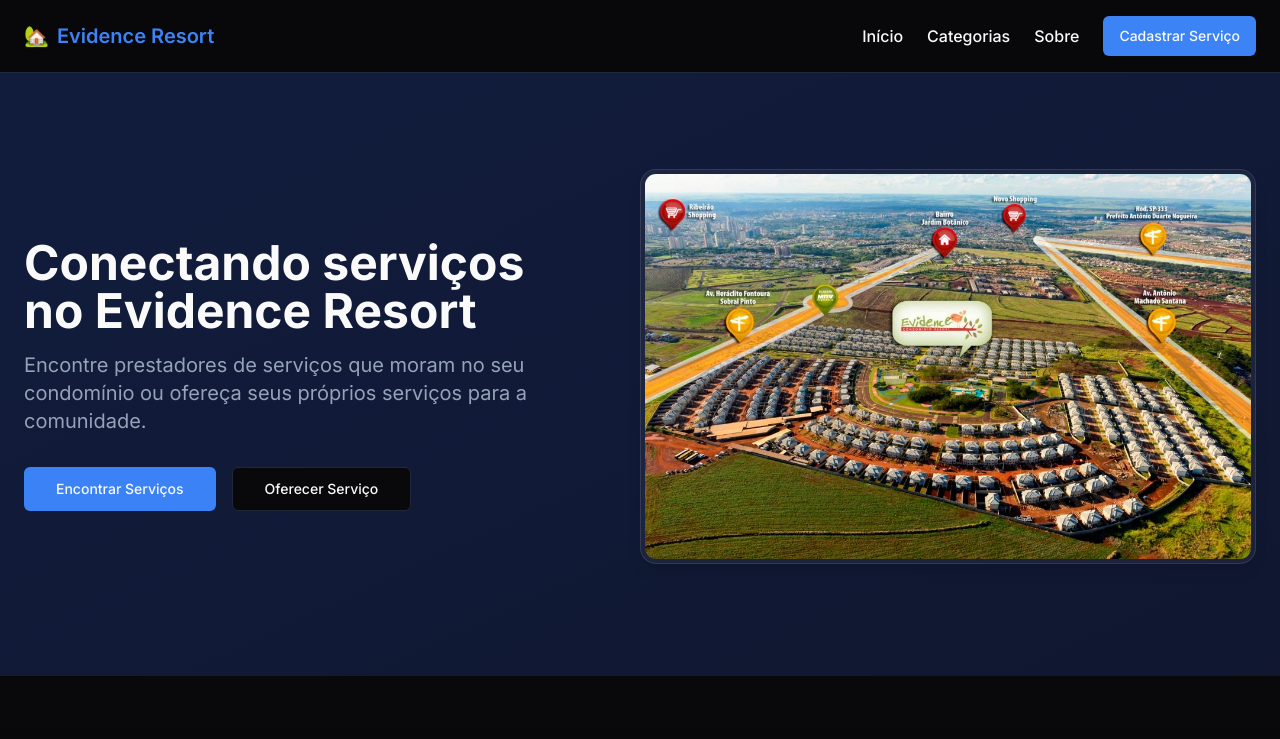
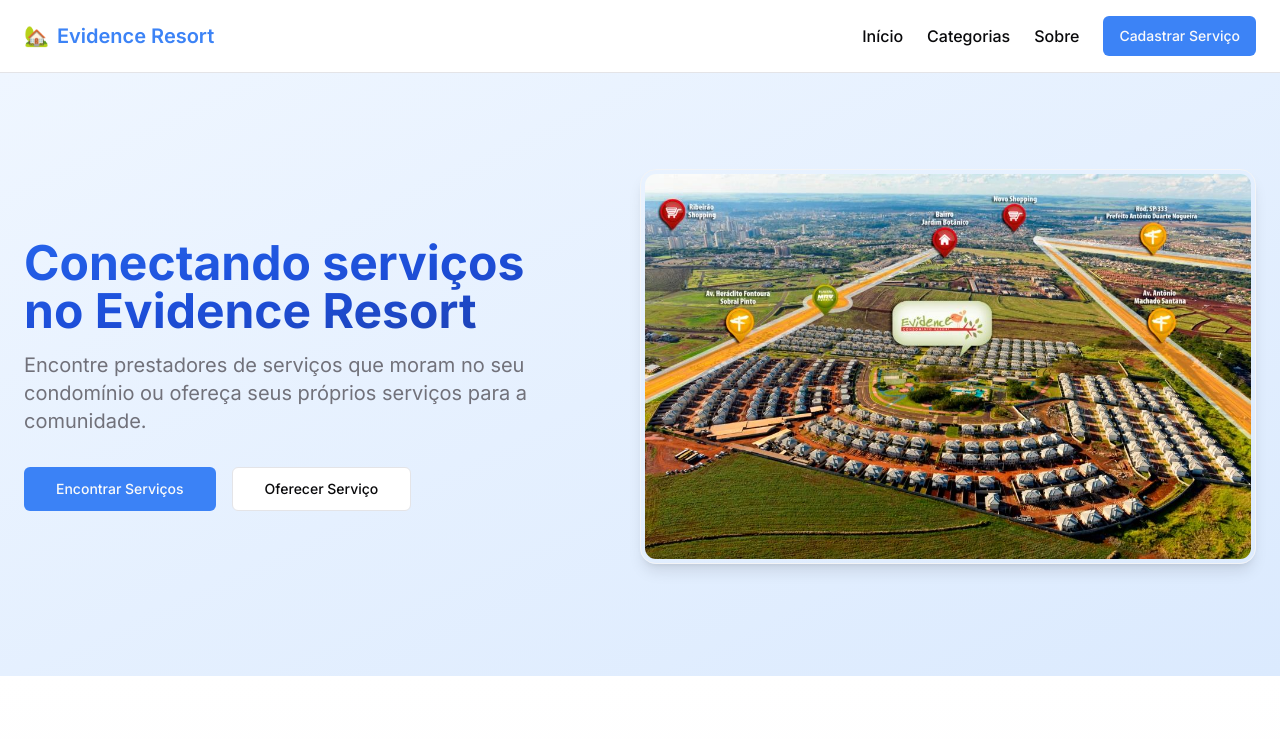
Before and after one commit to natanaelddd/neighborly-services-app, a React (Vite) app: page / in a window 1280 px wide. Shown: the top 739 px of the page. Built offline with nearby package versions, Linux system fonts and the light colour scheme.

Commit message:
Refactor: revert to white theme
Reverts the color theme to white, as requested by the user. This affects the background, text, and other UI elements.

```diff
--- a/src/components/HeroSection.tsx
+++ b/src/components/HeroSection.tsx
@@ -4,7 +4,7 @@ import { Link } from "react-router-dom";
 
 const HeroSection = () => {
   return (
-    <section className="bg-gradient-to-br from-blue-900/40 to-blue-950/50 py-16 md:py-24">
+    <section className="bg-gradient-to-br from-brand-light-blue to-blue-100 py-16 md:py-24">
       <div className="container-custom">
         <div className="flex flex-col md:flex-row items-center">
           <div className="md:w-1/2 md:pr-12 mb-8 md:mb-0">
@@ -31,7 +31,7 @@ const HeroSection = () => {
             <img
               src="/lovable-uploads/6e14ad1d-a7ee-4102-8b93-afcfdc189f62.png"
               alt="Evidence Resort Condomínio - Vista aérea"
-              className="rounded-2xl shadow-lg w-full h-auto object-cover glass-morphism p-1 mb-4"
+              className="rounded-2xl shadow-lg w-full h-auto object-cover p-1 border border-gray-100 mb-4"
             />
           </div>
         </div>
--- a/src/index.css
+++ b/src/index.css
@@ -7,33 +7,33 @@
 
 @layer base {
   :root {
-    --background: 240 10% 3.9%;
-    --foreground: 0 0% 98%;
+    --background: 0 0% 100%;
+    --foreground: 240 10% 3.9%;
 
-    --card: 240 10% 3.9%;
-    --card-foreground: 0 0% 98%;
+    --card: 0 0% 100%;
+    --card-foreground: 240 10% 3.9%;
 
-    --popover: 240 10% 3.9%;
-    --popover-foreground: 0 0% 98%;
+    --popover: 0 0% 100%;
+    --popover-foreground: 240 10% 3.9%;
 
     --primary: 217 91% 60%;
-    --primary-foreground: 210 40% 98%;
+    --primary-foreground: 0 0% 98%;
 
-    --secondary: 217.2 32.6% 17.5%;
-    --secondary-foreground: 210 40% 98%;
+    --secondary: 240 4.8% 95.9%;
+    --secondary-foreground: 240 5.9% 10%;
 
-    --muted: 217.2 32.6% 17.5%;
-    --muted-foreground: 215 20.2% 65.1%;
+    --muted: 240 4.8% 95.9%;
+    --muted-foreground: 240 3.8% 46.1%;
 
-    --accent: 217.2 32.6% 17.5%;
-    --accent-foreground: 210 40% 98%;
+    --accent: 240 4.8% 95.9%;
+    --accent-foreground: 240 5.9% 10%;
 
-    --destructive: 0 62.8% 30.6%;
-    --destructive-foreground: 210 40% 98%;
+    --destructive: 0 84.2% 60.2%;
+    --destructive-foreground: 0 0% 98%;
 
-    --border: 217.2 32.6% 17.5%;
-    --input: 217.2 32.6% 17.5%;
-    --ring: 212.7 26.8% 83.9%;
+    --border: 240 5.9% 90%;
+    --input: 240 5.9% 90%;
+    --ring: 240 5.9% 10%;
 
     --sidebar-background: 240 5.9% 10%;
     --sidebar-foreground: 240 4.8% 95.9%;
@@ -50,7 +50,7 @@
 
 @layer base {
   * {
-    @apply border-border selection:bg-white/10 selection:text-white;
+    @apply border-border;
   }
 
   body {
@@ -76,10 +76,14 @@
   }
 
   .glass-morphism {
-    @apply backdrop-blur-xl bg-white/5 border border-white/10 shadow-[0_4px_12px_-2px_rgba(0,0,0,0.3)];
+    @apply backdrop-blur-xl bg-white/80 border border-white/20 shadow-[0_4px_12px_-2px_rgba(0,0,0,0.1)];
   }
 
   .neo-blur {
-    @apply backdrop-blur-2xl bg-black/40 border border-white/10;
+    @apply backdrop-blur-2xl bg-white/90 border border-white/20;
+  }
+
+  .text-gradient {
+    @apply bg-gradient-to-br from-blue-600 via-blue-700 to-blue-800 bg-clip-text text-transparent;
   }
 }
--- a/src/pages/HomePage.tsx
+++ b/src/pages/HomePage.tsx
@@ -8,13 +8,13 @@ const HomePage = () => {
     <div>
       <HeroSection />
 
-      <div className="container-custom py-16 bg-gradient-to-b from-background to-black/60">
+      <div className="container-custom py-16 bg-gradient-to-b from-white to-gray-50">
         <div className="flex flex-col md:flex-row items-center gap-8">
           <div className="md:w-1/2">
             <img
               src="/lovable-uploads/85911a86-bc61-477f-aeef-601c1571370b.png"
               alt="Casas do Evidence Resort"
-              className="rounded-2xl shadow-lg glass-morphism p-1"
+              className="rounded-2xl shadow-lg border border-gray-100 p-1"
             />
           </div>
           <div className="md:w-1/2">
```
